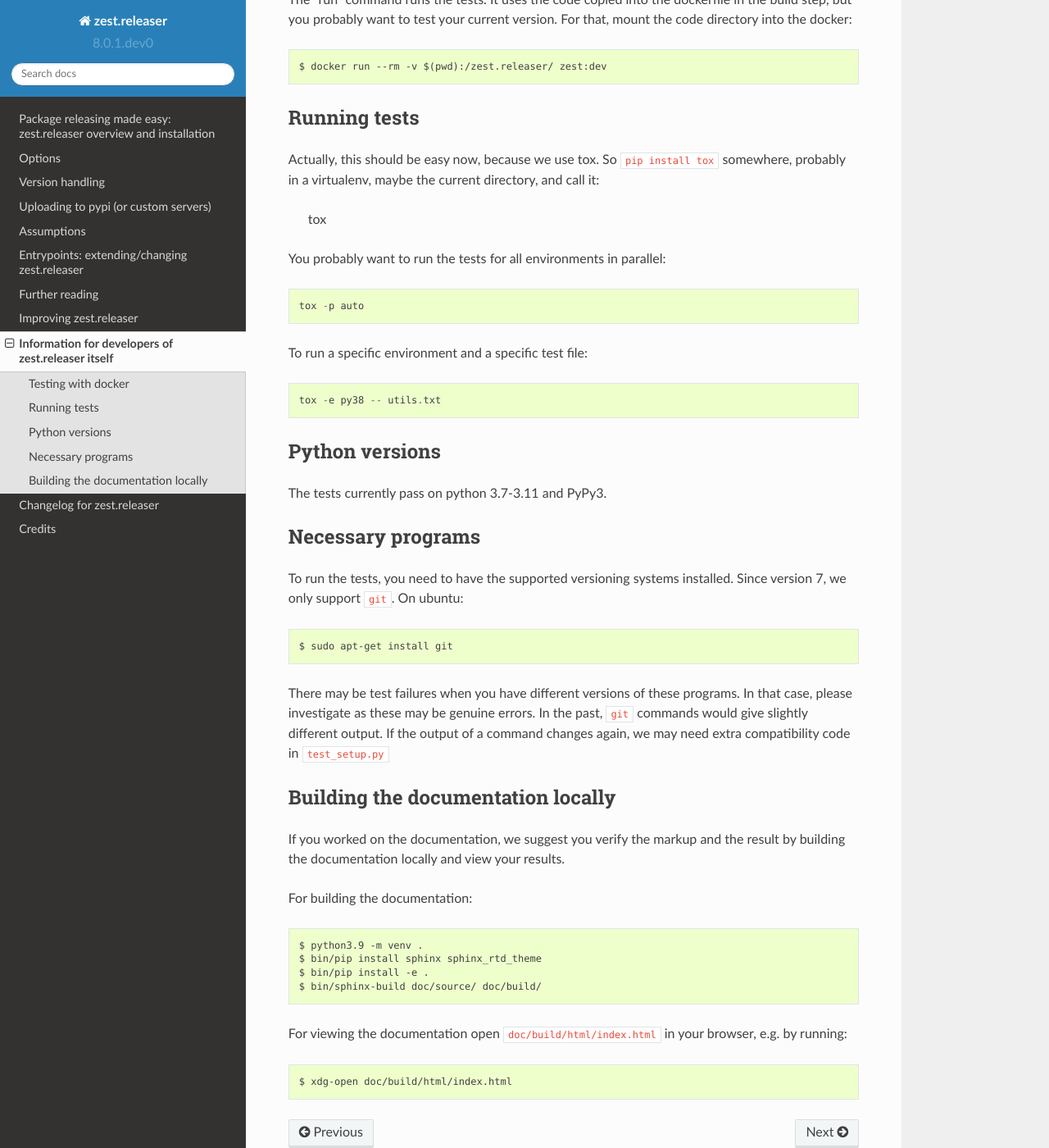
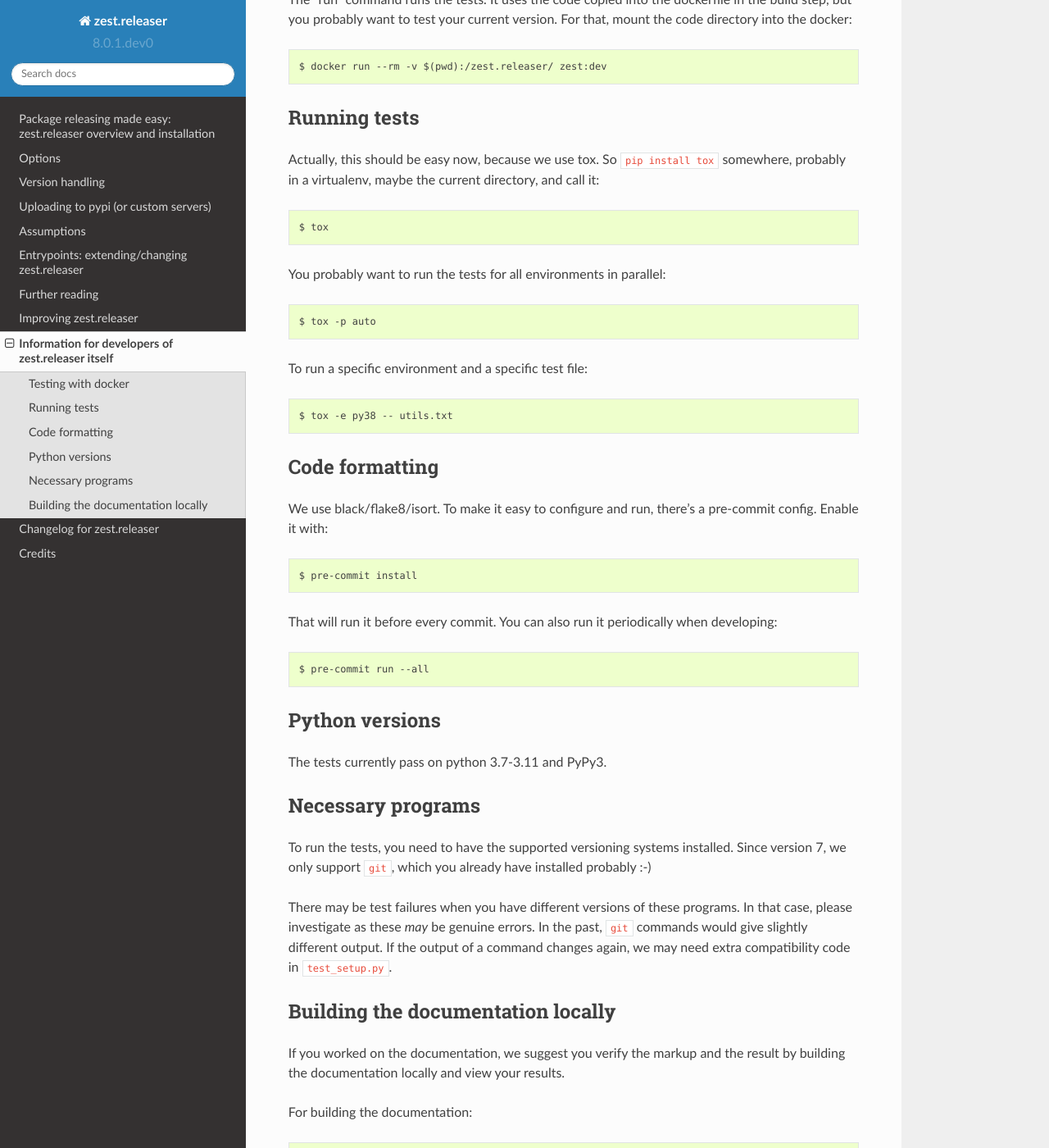
Before and after one commit to zestsoftware/zest.releaser, a Sphinx documentation site: the page built from doc/source/developing.rst, in a window 1280 px wide and 1400 px high, scrolled down 745 px. Shown: the whole window at 82% size. Built offline with Sphinx 7.4.7 and the Read the Docs theme 2.0.0, drawn with Linux system fonts in a browser that asks for light colours.

Commit message:
Documented pre-commit

```diff
--- a/doc/source/developing.rst
+++ b/doc/source/developing.rst
@@ -41,17 +41,31 @@
 
 Actually, this should be easy now, because we use tox.
 So ``pip install tox`` somewhere, probably in a virtualenv, maybe the current directory,
-and call it:
+and call it::
 
-    tox
+    $ tox
 
 You probably want to run the tests for all environments in parallel::
 
-    tox -p auto
+    $ tox -p auto
 
 To run a specific environment and a specific test file::
 
-    tox -e py38 -- utils.txt
+    $ tox -e py38 -- utils.txt
+
+
+Code formatting
+---------------
+
+We use black/flake8/isort. To make it easy to configure and run, there's a
+pre-commit config. Enable it with::
+
+    $ pre-commit install
+
+That will run it before every commit. You can also run it periodically when
+developing::
+
+    $ pre-commit run --all
 
 
 Python versions
@@ -64,15 +78,14 @@
 ------------------
 
 To run the tests, you need to have the supported versioning systems installed.
-Since version 7, we only support ``git``.
-On ubuntu::
-
-  $ sudo apt-get install git
+Since version 7, we only support ``git``, which you already have installed
+probably :-)
 
 There may be test failures when you have different versions of these programs.
-In that case, please investigate as these may be genuine errors.
-In the past, ``git`` commands would give slightly different output.
-If the output of a command changes again, we may need extra compatibility code in ``test_setup.py``
+In that case, please investigate as these *may* be genuine errors.  In the
+past, ``git`` commands would give slightly different output.  If the output of
+a command changes again, we may need extra compatibility code in
+``test_setup.py``.
 
 
 Building the documentation locally
```
